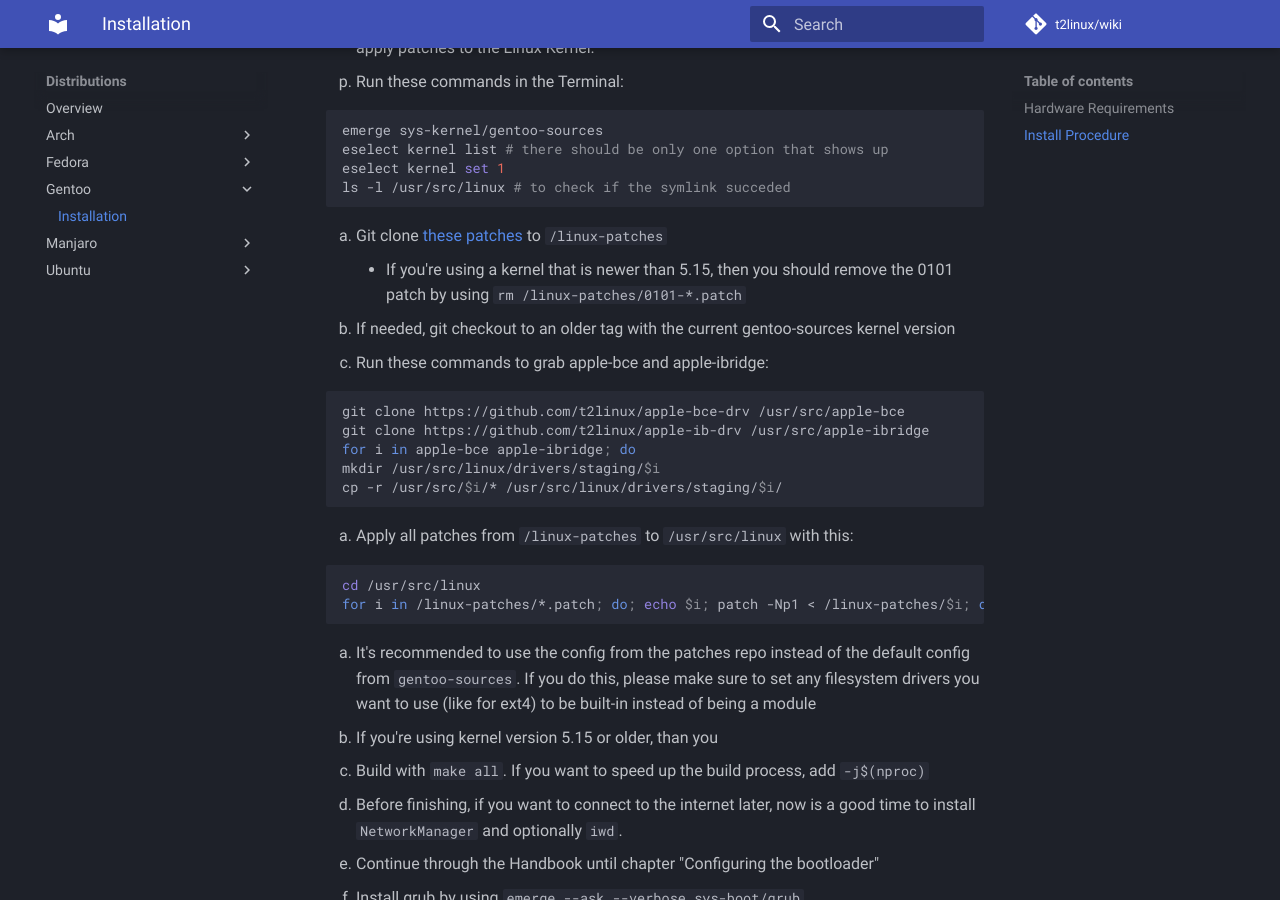
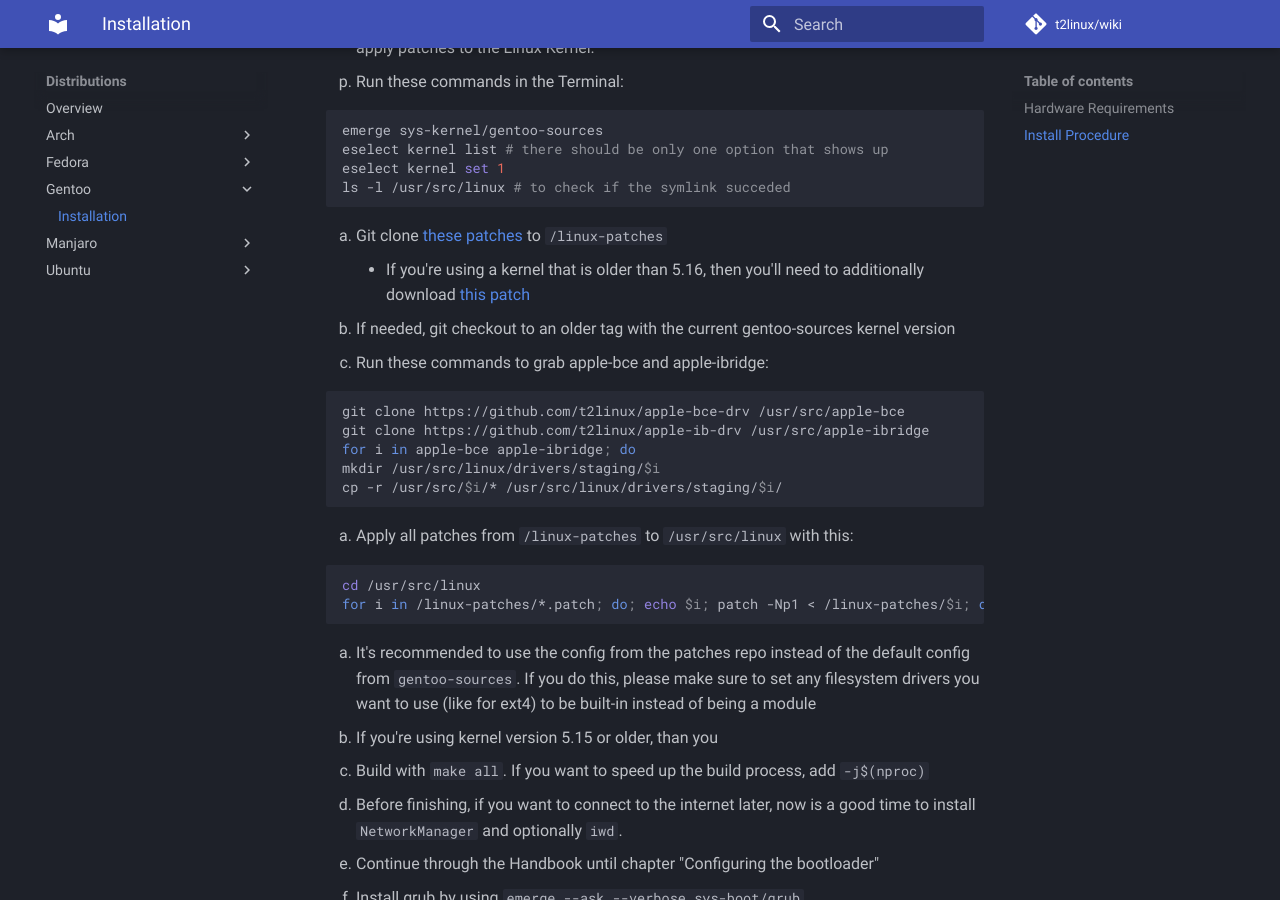
Before and after one commit to t2linux/wiki, an MkDocs documentation site: the page built from docs/distributions/gentoo/installation.md, in a window 1280 px wide and 900 px high, scrolled down 1400 px. Built offline with MkDocs 1.6.1 and Material for MkDocs 9.7.7, drawn with Linux system fonts in a browser that asks for light colours; comment, search, counter and statistics services are not loaded.

Commit message:
Fixed incorrect info

````diff
--- a/docs/distributions/gentoo/installation.md
+++ b/docs/distributions/gentoo/installation.md
@@ -37,7 +37,7 @@
     ```
 
     1. Git clone [these patches](https://github.com/Redecorating/mbp-16.1-linux-wifi) to `/linux-patches`
-        * If you're using a kernel that is newer than 5.15, then you should remove the 0101 patch by using `rm /linux-patches/0101-*.patch`
+        * If you're using a kernel that is older than 5.16, then you'll need to additionally download [this patch](https://raw.githubusercontent.com/Redecorating/mbp-16.1-linux-wifi/main/0101-efi-runtime-avoid-EFIv2-runtime-services-on-Apple-x8.patch)
     2. If needed, git checkout to an older tag with the current gentoo-sources kernel version
     3. Run these commands to grab apple-bce and apple-ibridge:
 
````
